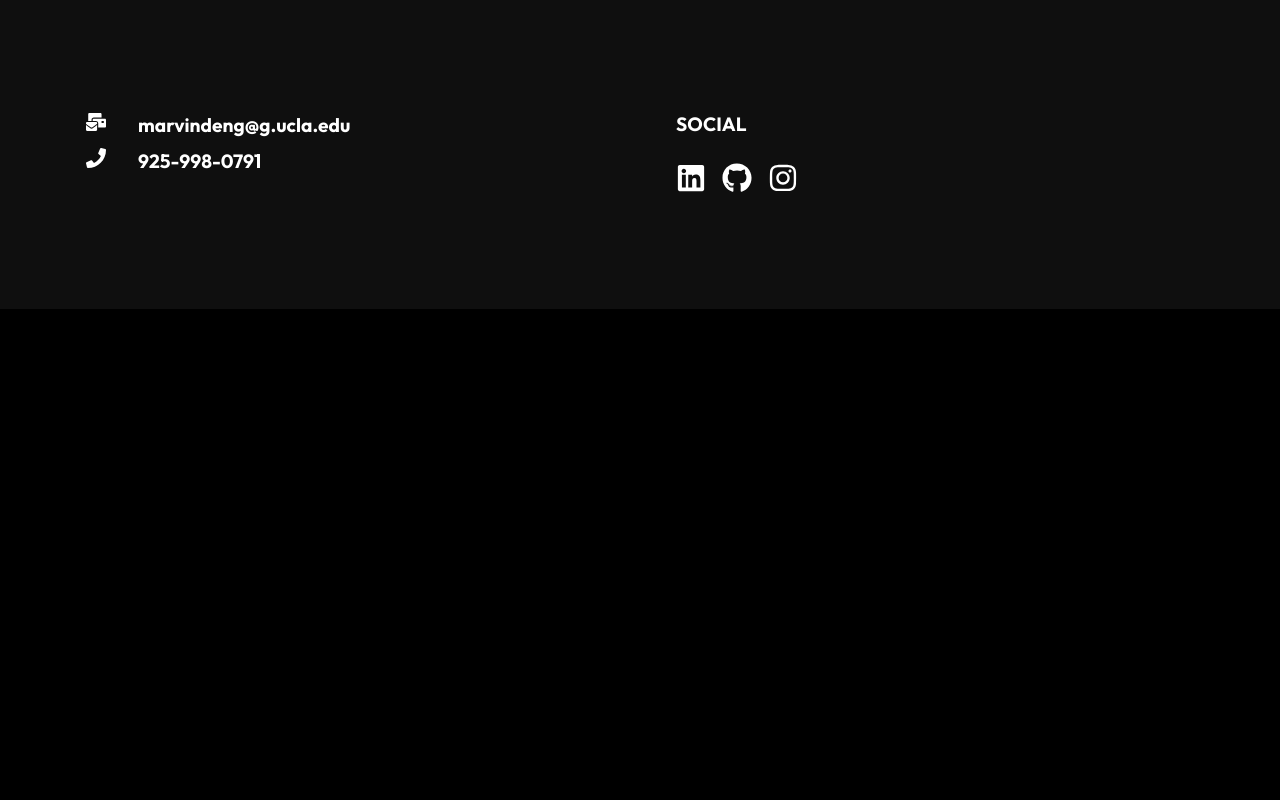
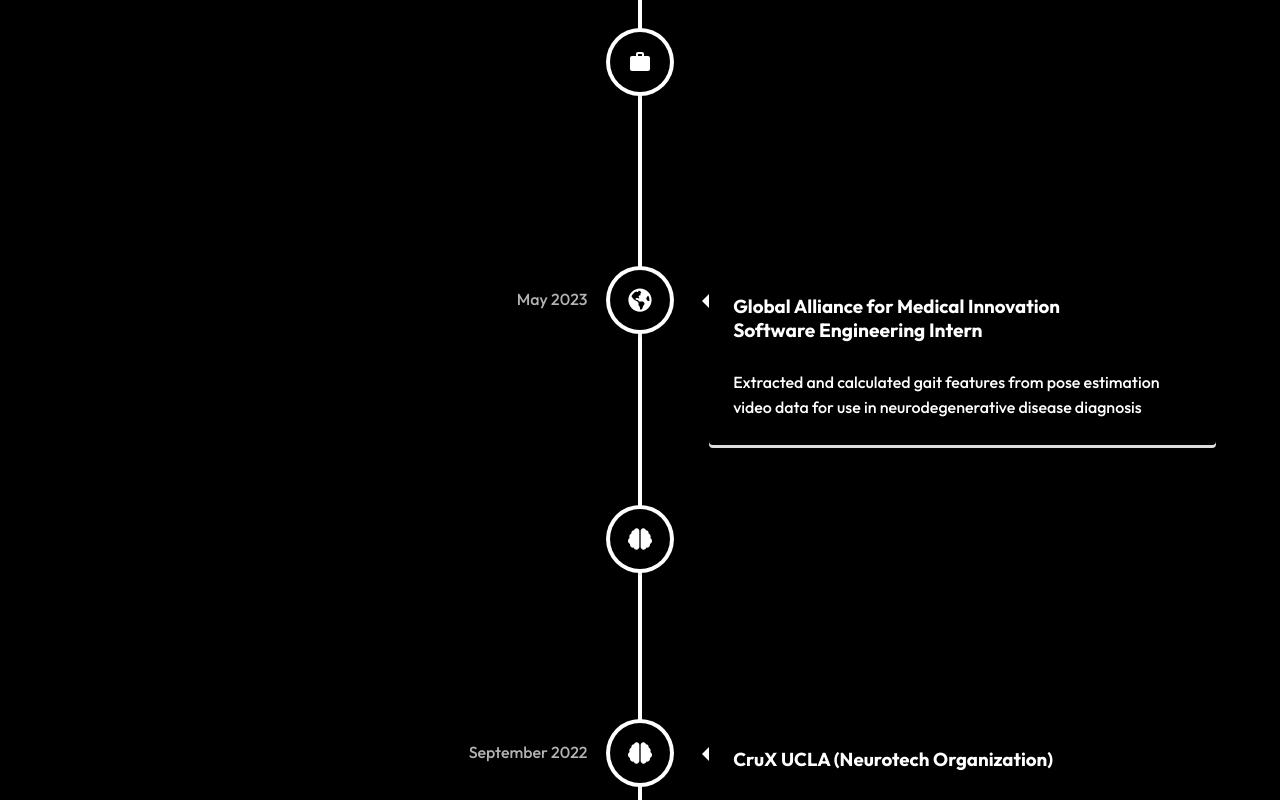
Before and after one commit to Marvin-Deng/Personal-Portfolio, a React (Create React App) app: page /about in a window 1280 px wide. Shown: the part 480-1280 px from the top of the page. Before the commit the page ends 800 px from the top, so only its background shows below. Built offline with nearby package versions, Linux system fonts and the light colour scheme.

Commit message:
Added vertical timeline component to about page

```diff
--- a/package.json
+++ b/package.json
@@ -3,6 +3,10 @@
   "version": "0.1.0",
   "private": true,
   "dependencies": {
+    "@emotion/react": "^11.11.1",
+    "@emotion/styled": "^11.11.0",
+    "@mui/icons-material": "^5.14.7",
+    "@mui/material": "^5.14.7",
     "@testing-library/jest-dom": "^5.16.5",
     "@testing-library/react": "^13.4.0",
     "@testing-library/user-event": "^13.5.0",
@@ -11,6 +15,7 @@
     "react-icons": "^4.10.1",
     "react-router-dom": "^6.14.1",
     "react-scripts": "5.0.1",
+    "react-vertical-timeline-component": "^3.6.0",
     "typewriter-effect": "^2.20.1",
     "web-vitals": "^2.1.4"
   },
--- a/src/components/ProjectCard/ProjectList.js
+++ b/src/components/ProjectCard/ProjectList.js
@@ -6,7 +6,7 @@
         imgSrc: pose,
         title: "GaitDiagnose",
         description: "As a member of the Global Alliance for Medical Innovation (GAMI), I collaborated closely with doctors and professors to cultivate machine learning models aimed at detecting Parkinson's Disease through the analysis of patients' walking patterns. GaitDiagnose is an iOS application which offers a cost effective and accessible alternative to neurodegenerative disease diagnosis. The app leverages Google’s computer vision library, Mediapipe, to extract essential gait features from video data, enabling real-time diagnosis.",
-        stack: ["XCode", "Jupyter Notebook", "SwiftUI"],
+        stack: ["Mediapipe", "Jupyter Notebook", "SwiftUI"],
         view: "https://github.com/mdeng376/Pose-Estimation",
         code: "https://github.com/mdeng376/Pose-Estimation",
     },
--- a/src/components/TechCard/TechCard.css
+++ b/src/components/TechCard/TechCard.css
@@ -6,7 +6,6 @@
 .card-container {
     max-width: 1200px;
     margin: auto;
-
     display: grid;
     grid-template-columns: repeat(3, 1fr);
     grid-gap: 40px;
--- a/src/components/TechCard/TechList.js
+++ b/src/components/TechCard/TechList.js
@@ -4,12 +4,12 @@
     {
         title: "- Frontend -",
         icon: <FaReact size={40}/>,
-        description: "Experience with React.js, Vue.js, and Tailwind CSS",
+        description: "Experience with React.js and Vue.js",
     },
     {
         title: "- Backend -",
         icon: <FaNodeJs size={40}/>,
-        description: "Experience with MongoDB, Node.js, Express.js, and Flask",
+        description: "Experience with MongoDB, Node.js, Express.js, Flask, and SQL",
     },
     {
         title: "- Mobile Development -",
--- /dev/null
+++ b/src/components/Timeline/Timeline.js
@@ -0,0 +1,27 @@
+import React from 'react';
+import { VerticalTimeline, VerticalTimelineElement } from 'react-vertical-timeline-component';
+import 'react-vertical-timeline-component/style.min.css';
+import { timelineElements } from "./TimelineElements";
+
+const Timeline = () => {
+  return (
+    <VerticalTimeline>
+      {timelineElements.map((element, index) => (
+        <VerticalTimelineElement
+          key={index}
+          contentStyle={{ background: 'rgb(0, 0, 0)', color: '#fff' }}
+          contentArrowStyle={{ borderRight: '7px solid  rgb(255, 255, 255)' }}
+          date={element.date}
+          iconStyle={{ background: 'rgb(0, 0, 0)', color: '#fff' }}
+          icon={element.icon}
+        >
+          <h3>{element.title}</h3>
+          <h4>{element.subtitle}</h4>
+          <p>{element.content}</p>
+        </VerticalTimelineElement>
+      ))}
+    </VerticalTimeline>
+  );
+}
+
+export default Timeline;
--- /dev/null
+++ b/src/components/Timeline/TimelineElements.js
@@ -0,0 +1,39 @@
+import SchoolIcon from '@mui/icons-material/School';
+import WorkIcon from '@mui/icons-material/Work';
+// import GlobeIcon from '@mui/icons-material/Public';
+// import BrainIcon from '@mui/icons-material/Psychology';
+import { FaGlobeAmericas, FaBrain } from "react-icons/fa";
+
+export const timelineElements = [
+    {
+        title: 'Pullscription',
+        subtitle: 'Backend Software Engineer Intern',
+        date: 'June 2023',
+        icon: <WorkIcon />,
+        content: 'Designed and developed a RESTful API in Node.js and Express.js and implemented endpoints with SQL queries',
+    },
+    {
+        title: 'Global Alliance for Medical Innovation',
+        subtitle: 'Software Engineering Intern',
+        date: 'May 2023',
+        icon: <FaGlobeAmericas />,
+        content: 'Extracted and calculated gait features from pose estimation video data for use in neurodegenerative disease diagnosis',
+    },
+    {
+        title: 'Association of Computing Machinery (ACM AI)',
+        date: 'January 2023',
+        icon: <FaBrain />,
+        content: 'Developed a CNN to classify plant diseases into four different categories of severity, achieving 95% accuracy',
+    },
+    {
+        title: 'CruX UCLA (Neurotech Organization)',
+        date: 'September 2022',
+        icon: <FaBrain />,
+        content: 'Worked with brain-computer interface devices enabling people to interact directly with technology via brain wave signals',
+    },
+    {
+        title: 'Began my journey at UCLA!',
+        date: 'September 2022',
+        icon: <SchoolIcon />,
+    },
+];
--- a/src/pages/AboutPage/About.js
+++ b/src/pages/AboutPage/About.js
@@ -1,4 +1,6 @@
+import Timeline from "../../components/Timeline/Timeline"
 import "./About.css"
+
 const About = () => {
   return (
     <div>
@@ -8,10 +10,11 @@
             ABOUT ME
           </h1>
           <p>
-            Hi! I'm Marvin, a self-driven sophomore pursuing a Computer Science Major at UCLA, with a deep passion for full-stack development and machine learning. As I've progressed through my academic journey and participated in various extracurricular activities, I've had the privilege of closely engaging with accomplished engineers and researchers. Additionally, my internships have provided me with invaluable experience, enriching my understanding of cutting-edge industry trends and allowing me to refine my skills with the best practices.
+            Hi! I'm Marvin, a self-driven sophomore pursuing a Computer Science Major at UCLA, with a deep passion for full-stack development and machine learning. As I've progressed through my academic journey and participated in various extracurricular activities, I've had the privilege of closely engaging with accomplished engineers and researchers. Additionally, my internships and projects have provided me with invaluable experience, enriching my understanding of cutting-edge industry trends and allowing me to refine my skills with the best practices.
           </p>
         </div>
       </div>
+      <Timeline />
     </div>
   )
 }
--- a/src/pages/TechPage/Technologies.js
+++ b/src/pages/TechPage/Technologies.js
@@ -14,7 +14,6 @@
             frameworks.
           </p>
         </div>
-
       </div>
       <TechDisplay />
     </div>
```
Also changed, not shown: 1 other file (tests, documents, lock files or other folders).
